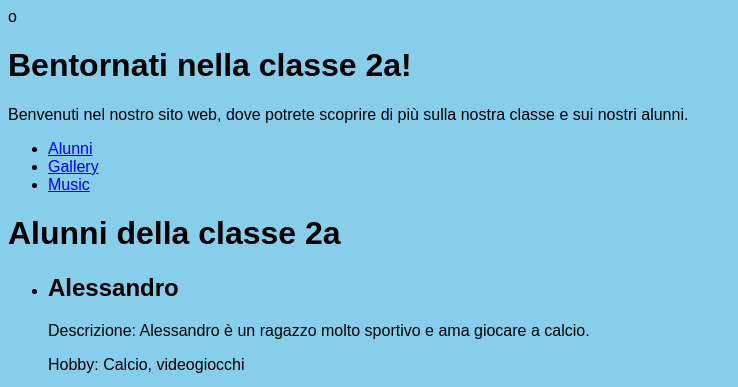
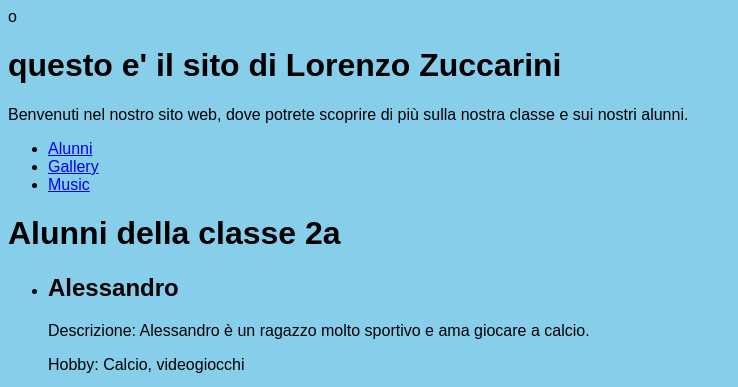
Before and after one commit to lorenzo1304/lorenzo1304.github.io, a plain HTML site: page index.html in a window 1280 px wide. Shown: the top 387 px of the page, without its empty margins (0-738 px from the left). Drawn offline with Linux system fonts and the light colour scheme.

Commit message:
Update index.html

```diff
--- a/index.html
+++ b/index.html
@@ -11,7 +11,7 @@ o<!-- Indice (home page) -->
         </style>
 </head>
 <body>
-        <h1>Bentornati nella classe 2a!</h1>
+        <h1>questo e' il sito di Lorenzo Zuccarini</h1>
         <p>Benvenuti nel nostro sito web, dove potrete scoprire di più sulla nostra classe e sui nostri alunni.</p>
         <ul>
                 <li><a href="alunni.html">Alunni</a></li>
```
